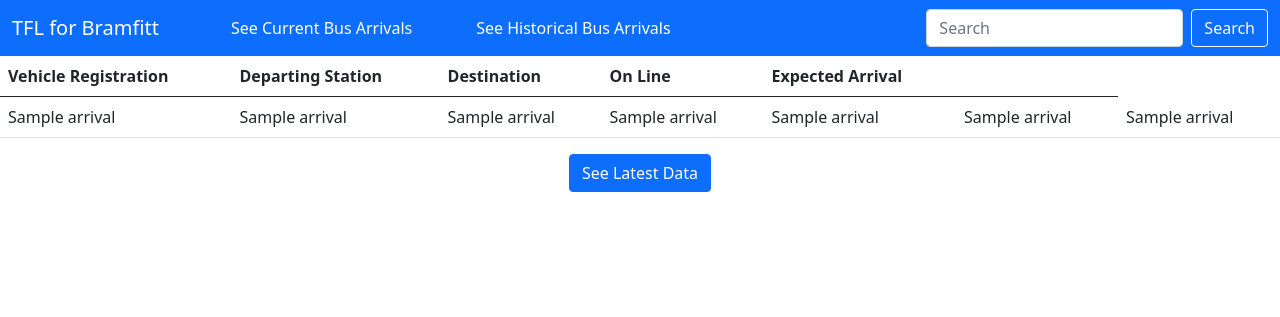
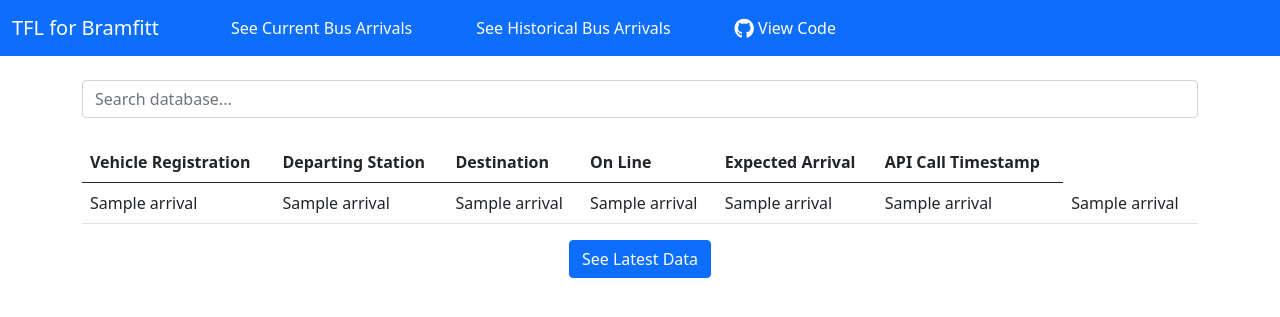
Before and after one commit to aroundwithalex/tfl-bustimes, a Flask app: page /history.html in a window 1280 px wide. Shown: the top 317 px of the page. Run offline with Flask 2, Linux system fonts and the light colour scheme; a database or web service that is not in the repository returns one stand-in record (values such as "Sample title"); some libraries are stand-ins or nearby versions.

Commit message:
Add icon and JS to two templates
Add GitHub icon to base.html, to enable users to view the code on
GitHub.  Add filter functionality to history.html, to enable users to
filter the database results

```diff
--- a/templates/base.html
+++ b/templates/base.html
@@ -6,6 +6,11 @@
 
     <!-- Bootstrap CSS -->
     <link href="https://cdn.jsdelivr.net/npm/bootstrap@5.0.0-beta1/dist/css/bootstrap.min.css" rel="stylesheet" integrity="sha384-giJF6kkoqNQ00vy+HMDP7azOuL0xtbfIcaT9wjKHr8RbDVddVHyTfAAsrekwKmP1" crossorigin="anonymous">
+    <script src="https://ajax.googleapis.com/ajax/libs/jquery/3.5.1/jquery.min.js"></script>
+
+    <!-- JavaScript Bundle with Popper -->
+    <script src="https://cdn.jsdelivr.net/npm/bootstrap@5.0.0-beta1/dist/js/bootstrap.bundle.min.js" integrity="sha384-ygbV9kiqUc6oa4msXn9868pTtWMgiQaeYH7/t7LECLbyPA2x65Kgf80OJFdroafW" crossorigin="anonymous"></script>
+    <script src="https://kit.fontawesome.com/5a0870d096.js" crossorigin="anonymous"></script>
 
     <title>{% block title %}{% endblock %}</title>
 
@@ -25,11 +30,10 @@
                     <li class="nav-item text-white">
                         <a href="{{ url_for('history')}}" class="nav-link active">See Historical Bus Arrivals</a>
                     </li>
+                    <li class='nav-item text-white px-5'>
+                        <a href="https://github.com/aroundwithalex/tfl-bustimes" class="nav-link active"><i class="fab fa-github fa-lg"></i> View Code</a>
+                    </li>
                 </ul>
-                <form class="d-flex">
-                    <input type="search" class="form-control me-2" placeholder="Search" aria-label="Search">
-                    <button class="btn btn-outline-light" type="submit">Search</button>
-                </form>
             </div>
         </div>
     </nav>
--- a/templates/history.html
+++ b/templates/history.html
@@ -3,8 +3,12 @@
 {% block content %}
 
 
-<h1>Current Bus Arrival Times</h1>
+<div class="container">
+    <h1>Historical Bus Arrival Times</h1>
 
+    <br>
+    <input class='form-control' id="myInput" type="text" placeholder="Search database...">
+    <br>
     <table class='table table-hover'>
         <thead>
             <tr>
@@ -13,10 +17,10 @@
                 <th scope="col">Destination</th>
                 <th scope="col">On Line</th>
                 <th scope="col">Expected Arrival</th>
-            <th scope="col"></th>
+                <th scope="col">API Call Timestamp</th>
             </tr>
         </thead>
-    <tbody>
+        <tbody id="myTable">
         {% for item in data %}
         <tr>
             <td>{{item[1]}}</td>
@@ -33,6 +37,18 @@
     <div class='text-center'>
         <button class="btn btn-primary"><a class='text-white text-decoration-none' href="{{ url_for('index')}}">See Latest Data</a></button>
     </div>
+    <br>
+    <script type=text/javascript>
+        $(document).ready(function(){
+            $("#myInput").on("keyup", function(){
+                var value = $(this).val().toLowerCase();
+                $("#myTable tr").filter(function(){
+                    $(this).toggle($(this).text().toLowerCase().indexOf(value) > -1)
+                });
+            });
+        });
+    </script>
+</div>
 
 
 {% endblock %}
```
Lines whose indentation alone changed are shown as unchanged.
